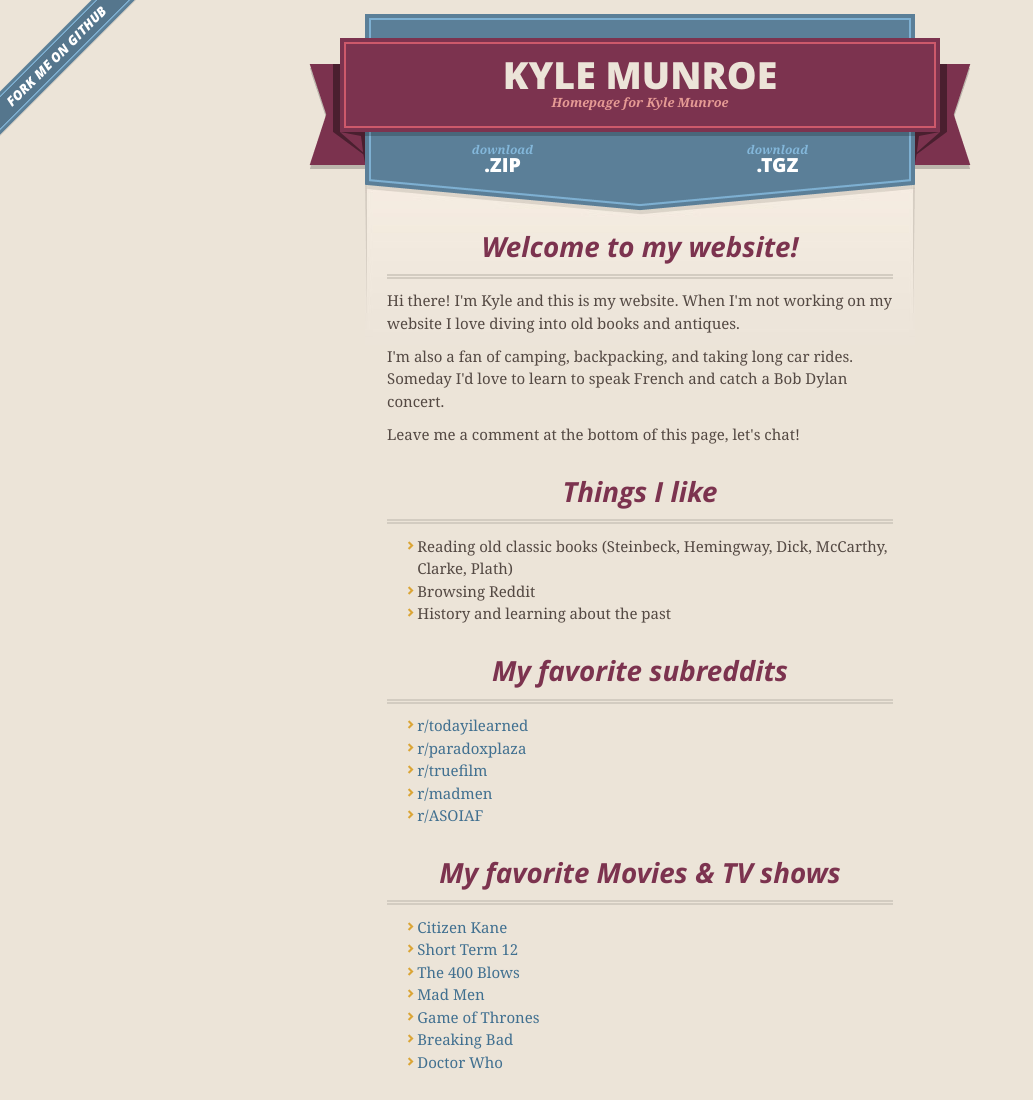
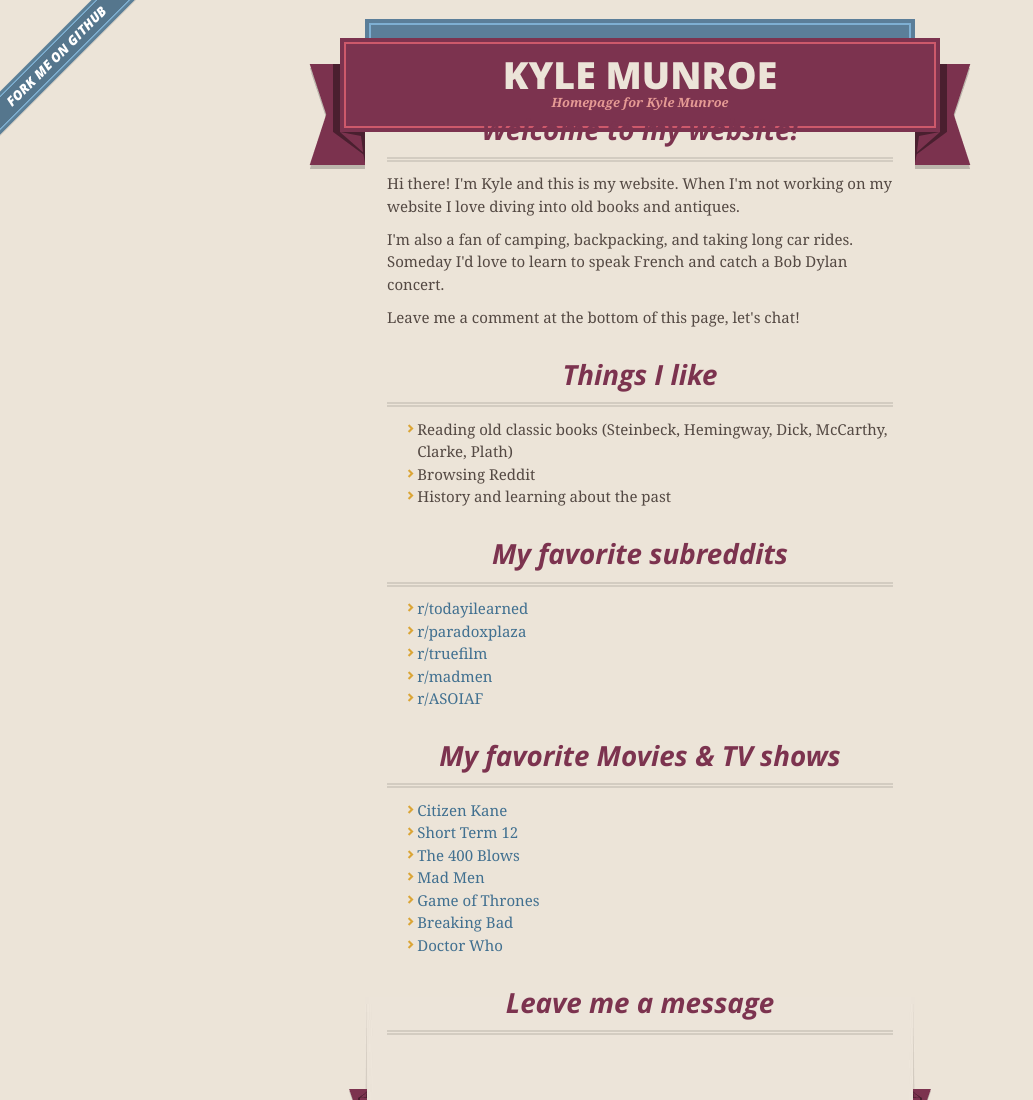
Before and after one commit to kylemunroe/kylemunroe.com, a plain HTML site: page index.html in a window 1280 px wide. Shown: the top 1100 px of the page, without its empty margins (0-1033 px from the left). Drawn offline with nearby package versions, Linux system fonts and the light colour scheme; a script that the page names is missing.

Commit message:
Update index.html

```diff
--- a/index.html
+++ b/index.html
@@ -34,13 +34,6 @@
           <span class="right-tail"></span>
         </span>
       </header>
-
-      <section id="downloads">
-        <span class="inner">
-          <a href="https://github.com/kylemunroe/kylemunroe.com/zipball/master" class="zip"><em>download</em> .ZIP</a><a href="https://github.com/kylemunroe/kylemunroe.com/tarball/master" class="tgz"><em>download</em> .TGZ</a>
-        </span>
-      </section>
-
 
       <span class="banner-fix"></span>
 
```
